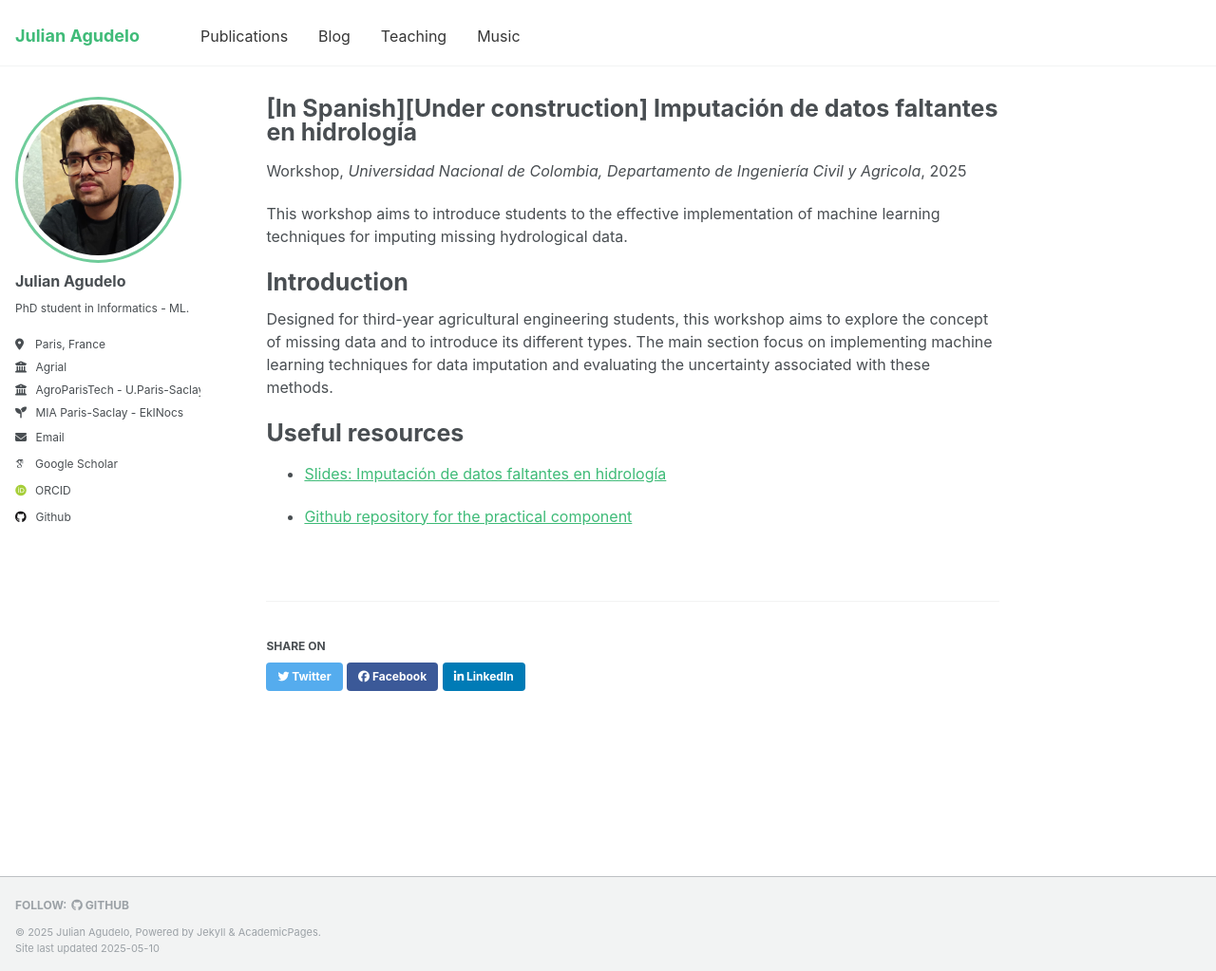
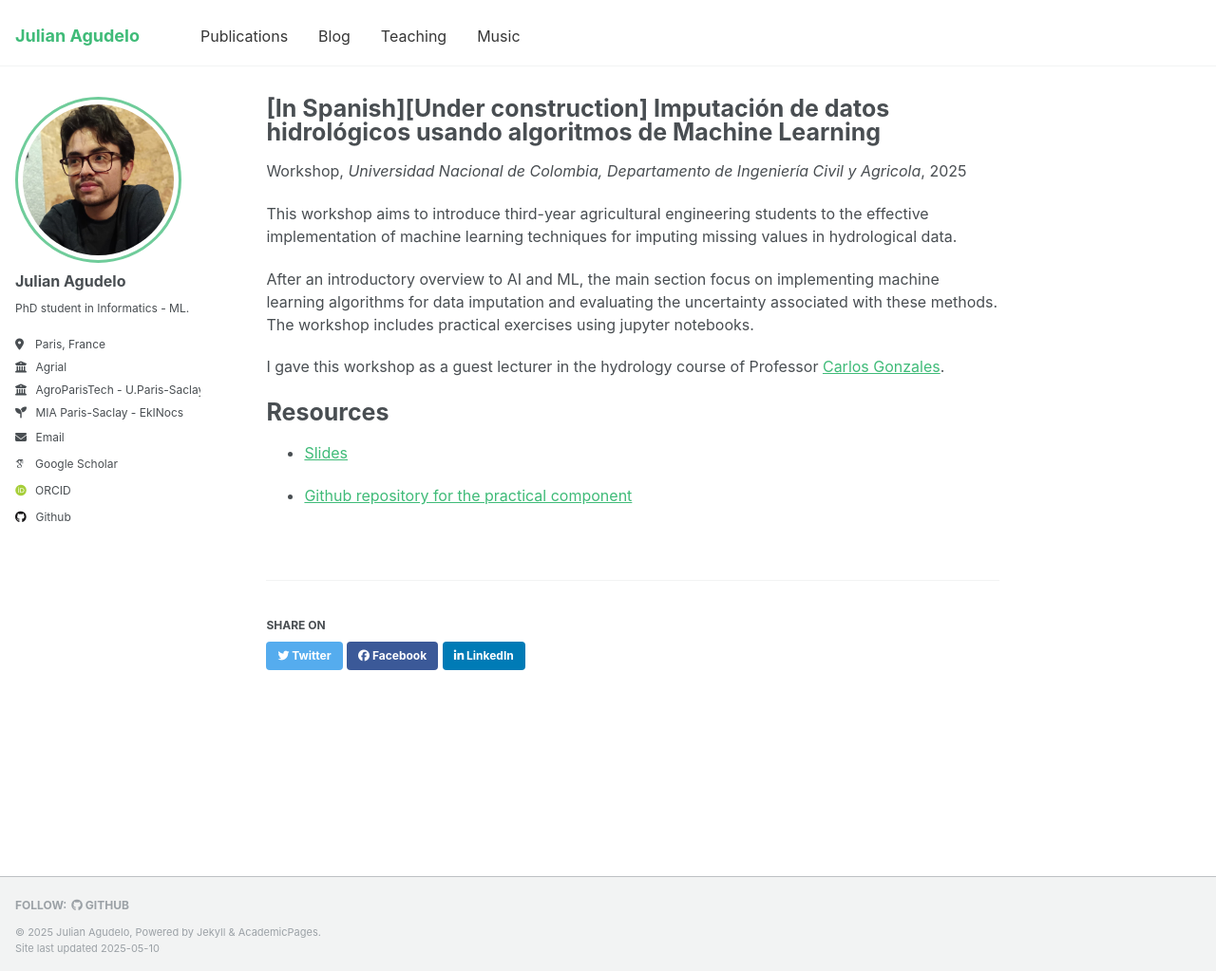
Before and after one commit to JulAgu/JulAgu.github.io, a Jekyll site: the page built from _teaching/2025-teaching-1.md, in a window 1280 px wide and 1023 px high. Shown: the whole window at 95% size. Built offline with Jekyll 4.4.1, drawn with Linux system fonts in a browser that asks for light colours; some web fonts are replaced.

Commit message:
New version of UNAL workshop slides

```diff
--- a/_teaching/2025-teaching-1.md
+++ b/_teaching/2025-teaching-1.md
@@ -1,21 +1,22 @@
 ---
-title: "[In Spanish][Under construction] Imputación de datos faltantes en hidrología"
+title: "[In Spanish][Under construction] Imputación de datos hidrológicos usando algoritmos de Machine Learning"
 collection: teaching
 type: "Workshop"
 permalink: /teaching/2014-spring-teaching-1
 venue: "Universidad Nacional de Colombia, Departamento de Ingeniería Civil y Agricola"
-date: 2025-01-01
+date: 2025-05-10
 location: "On line"
 ---
 
-This workshop aims to introduce students to the effective implementation of machine learning techniques for imputing missing hydrological data.
+This workshop aims to introduce third-year agricultural engineering students to the effective implementation of machine learning techniques for imputing missing values in hydrological data.
 
-Introduction
-======
-Designed for third-year agricultural engineering students, this workshop aims to explore the concept of missing data and to introduce its different types. The main section focus on implementing machine learning techniques for data imputation and evaluating the uncertainty associated with these methods.
+After an introductory overview to AI and ML, the main section focus on implementing machine learning algorithms for data imputation and evaluating the uncertainty associated with these methods. The workshop includes practical exercises using jupyter notebooks.
 
-Useful resources
+I gave this workshop as a guest lecturer in the hydrology course of Professor [Carlos Gonzales](https://www.researchgate.net/profile/Carlos-Gonzalez-Murillo).
+
+
+Resources
 =======
-* [Slides: Imputación de datos faltantes en hidrología](http://julagu.github.io/files/imputation_hidrology.pdf)
+* [Slides](http://julagu.github.io/files/imputation_hidrology.pdf)
 
 * [Github repository for the practical component](http://julagu.github.io/404.html)
```
Also changed, not shown: 1 other file.
